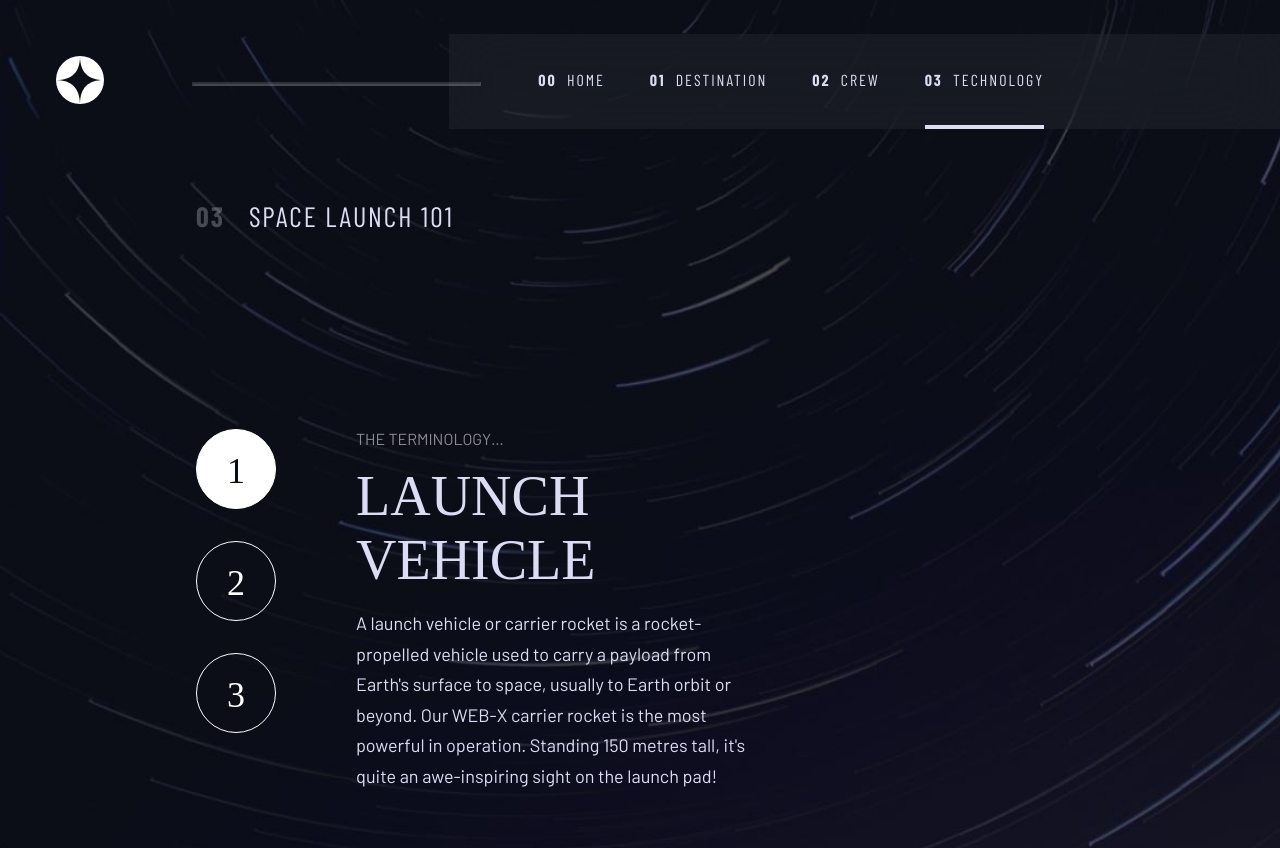
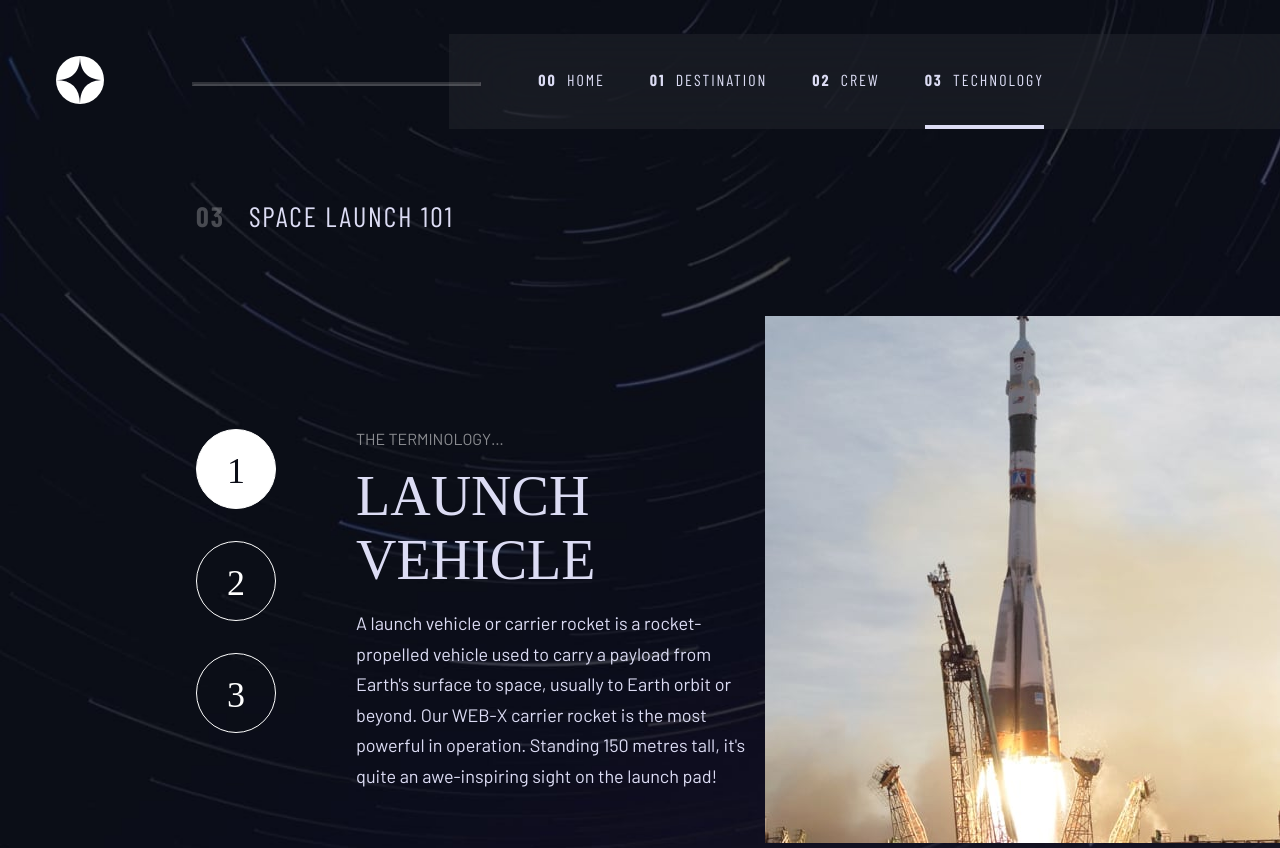
Before and after one commit to Fariv/frontendmentor.io, a React (Vite) app in the folder space-tourism-website-main/: page /technology in a window 1280 px wide. Shown: the top 848 px of the page. Built offline with nearby package versions, Linux system fonts and the light colour scheme; a web font is replaced by a local one.

Commit message:
technology pager done

```diff
--- a/space-tourism-website-main/src/components/TechnologyContent.jsx
+++ b/space-tourism-website-main/src/components/TechnologyContent.jsx
@@ -66,6 +66,9 @@ const RightSideStyled = styled.div`
     width: 41%;
     padding-left: 0;
     margin-top: 0;
+    display: flex;
+    justify-content: flex-end;
+    align-items: center;
     @media (max-width: 1024px) {
         margin-top: 1.7rem;
         height: 100%;
@@ -129,19 +132,30 @@ const DetailText = styled.p`
     }
 `;
 
+const RightSideCosmicBody = styled.div`
+    background: url("${prop => "/technology/image-" + prop.cosmicbodyname + "-" + prop.imagestyle + ".jpg"}") no-repeat;
+    width: 515px;
+    height: 527px;
+    background-size: contain;
+    background-position-x: right;
+`;
+
 const TechnologyContent = () => {
     const {setBg} = useContext(BgContext);
     const [selectedTechDetail, setSelectedTechDetail] =  useState({});
     const [allTechsWithActive, setAllTechsWithActive] =  useState({});
+    const [isDesktop, setIsDesktop] =  useState(0);
 
     const { width } = useWindowDimensions();
     useEffect(() => {
         if (width > 767 && width < 1025) {
 
             setBg(TechnologyBgImageTablet);
+            setIsDesktop(0);
         } else if (width > 1024) {
 
             setBg(TechnologyBgImageDesktop);
+            setIsDesktop(1);
         }
     }, [width]);
 
@@ -214,7 +228,10 @@ const TechnologyContent = () => {
                 </div>
             </LeftSideStyled>
             <RightSideStyled>
-
+                <RightSideCosmicBody
+                    imagestyle={isDesktop ? "portrait" : "landscape"}
+                    cosmicbodyname={Object.keys(allTechsWithActive).filter((v) => allTechsWithActive[v]['active'] === "1" ? v : null)}
+                />
             </RightSideStyled>
         </TechnologyContentStyled>
     );
```
